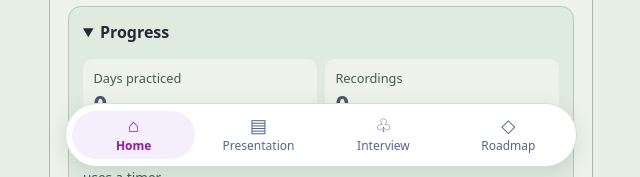
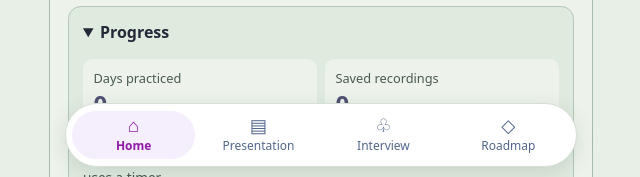
Before and after one commit to kaves29/Software-Development-TSA-2627, a plain HTML site: page frontend/index.html in a window 1280 px wide. Shown: the part 623-800 px from the top of the page, 319-959 px from the left. Drawn offline with Linux system fonts and the light colour scheme.

Commit message:
Clarify temporary presentation recordings

```diff
--- a/frontend/index.html
+++ b/frontend/index.html
@@ -39,7 +39,7 @@
         <summary>Progress</summary>
         <dl class="stats">
           <div><dt>Days practiced</dt><dd id="practice-days">0</dd></div>
-          <div><dt>Recordings</dt><dd>0</dd></div>
+          <div><dt>Saved recordings</dt><dd>0</dd></div>
         </dl>
         <p class="note">Presentation practice can record audio in your browser. Interview practice uses a timer.</p>
         <h3>Skills you’ve improved</h3>
```
Also changed, not shown: 2 other files.
